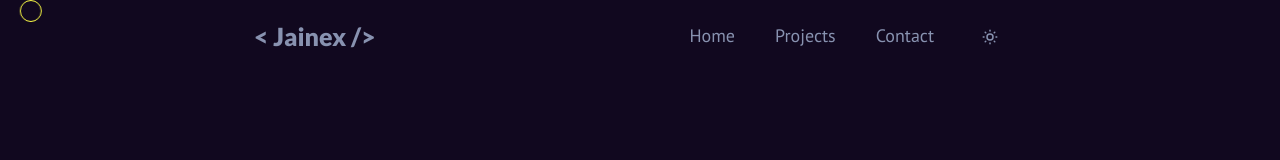
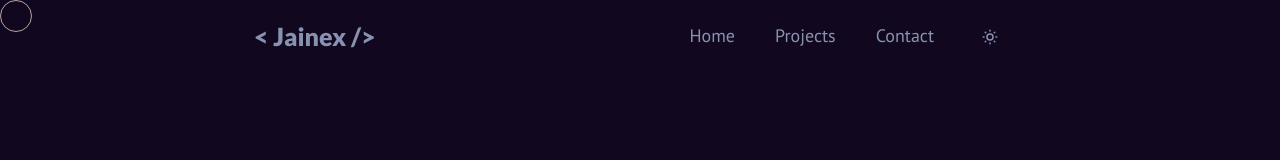
Before and after one commit to Jainex17/Portfolio, a React (Create React App) app: page / in a window 1280 px wide. Shown: the top 160 px of the page. Built offline with nearby package versions, Linux system fonts and the light colour scheme.

Commit message:
cursor design(fix lag)

```diff
--- a/src/Componets/cursor/Cursor.tsx
+++ b/src/Componets/cursor/Cursor.tsx
@@ -3,68 +3,39 @@ import "./cursor.css";
 function Cursor() {
 
   var cursor : HTMLElement | null = document.querySelector(".cursor");
+  let mouseX = "0px";
+  let mouseY = "0px";
 
   document.addEventListener("mousemove", (e) => {
-    if(cursor){
-      cursor.style.top = e.clientY + "px";
-      cursor.style.left = e.clientX + "px";
+    if (cursor) {
+      cursor.style.top = e.clientY - 15 + "px";
+      cursor.style.left = e.clientX - 15 + "px";
+
+      // cursor.style.top = e.clientY - 15 + "px";
+      // cursor.style.left = e.clientX - 15 + "px";
+   mouseX = `${e.clientX}px`;
+    // cursor.style.transform = `translateX(${translateXValue})`;
+   mouseY = `${e.clientY }px`;
+    // cursor.style.transform = `translateY(${translateYValue})`;
     }
   });
 
 
-  return <div className="cursor"></div>;
+  return(
+  // <div className="cursor"></div>
+//   <div
+// 	className="cursor"
+// 	style={{transform: `translateX(${mouseX}px) translateY(${mouseY}px) scale({scale})`}}
+// />
+<div
+  className="cursor"
+  style={{
+    top: mouseY,
+    left: mouseX
+  }}
+/>
+
+  );
 }
 
 export default Cursor;
-
-// import React, { useEffect, useState } from "react";
-// import "./cursor.css";
-
-// const Cursor = () => {
-//   const [cursorPos, setCursorPos] = useState({ x: 0, y: 0 });
-//   const [cursorBorderPos, setCursorBorderPos] = useState({ x: 0, y: 0 });
-
-//   useEffect(() => {
-//     const handleMouseMove = (e: MouseEvent) => {
-//       const { clientX, clientY } = e;
-//       setCursorPos({ x: clientX, y: clientY });
-//     };
-
-//     document.addEventListener("mousemove", handleMouseMove);
-
-//     return () => {
-//       document.removeEventListener("mousemove", handleMouseMove);
-//     };
-
-
-//   }, []);
-
-//   useEffect(() => {
-//     const easting = 8;
-//     const loop = () => {
-//       setCursorBorderPos((prevPos) => ({
-//         x: prevPos.x + (cursorPos.x - prevPos.x) / easting,
-//         y: prevPos.y + (cursorPos.y - prevPos.y) / easting,
-//       }));
-
-//       requestAnimationFrame(loop);
-//     };
-
-//     requestAnimationFrame(loop);
-//   }, [cursorPos]);
-
-//   return (
-//     <>
-//       <div
-//         id="cursor"
-//         style={{ transform: `translate(${cursorPos.x}px, ${cursorPos.y}px)` }}
-//       ></div>
-//       <div
-//         id="cursor-border"
-//         style={{ transform: `translate(${cursorBorderPos.x}px, ${cursorBorderPos.y}px)` }}
-//       ></div>
-//     </>
-//   );
-// };
-
-// export default Cursor;
--- a/src/Componets/cursor/cursor.css
+++ b/src/Componets/cursor/cursor.css
@@ -1,4 +1,4 @@
-.cursor {
+/* .cursor {
   position: absolute;
   background-color: transparent;
   border: 1px solid white;
@@ -8,7 +8,20 @@
   transition: 1.5s ease-out all;
   animation: cursormoves 5s infinite;
   pointer-events: none;
+} */
+
+.cursor{
+    position: fixed;
+		height: 30px;
+		width: 30px;
+		border-radius: 100px;
+		border: 1px solid hsl(0, 17%, 69%);
+		z-index: 9999;
+		opacity: 1;
+		pointer-events: none;
+		transition: 0.3s all ease;
 }
+
 @keyframes cursormoves {
   0% {
     transform: translateX(0px);
```
